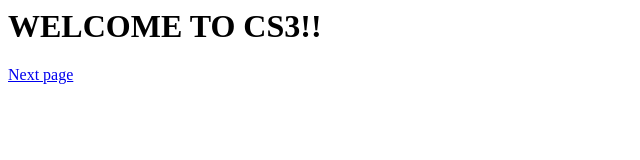
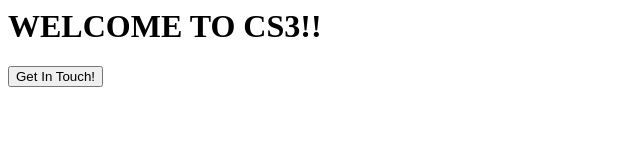
Before and after one commit to ALPHYJR/A.JCS3-2023, a plain HTML site: page index.html in a window 1280 px wide. Shown: the whole page, without its empty margins (0-640 px from the left). Drawn offline with Linux system fonts and the light colour scheme.

Commit message:
Update index.html

```diff
--- a/index.html
+++ b/index.html
@@ -5,6 +5,6 @@
       </head>
     <body>
       <h1> WELCOME TO CS3!!</h1>
-      <a href = "https://www.chess.com/"> Next page </a>
+      <button type="button" formaction="https://www.chess.com/">Get In Touch!</button>
     </body>
   </html>
```
